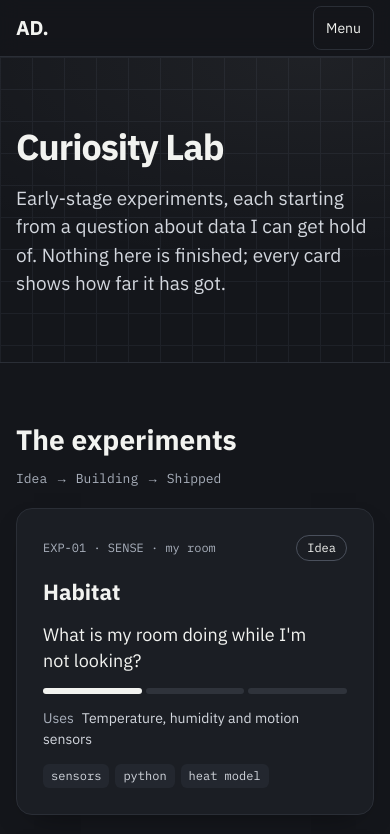
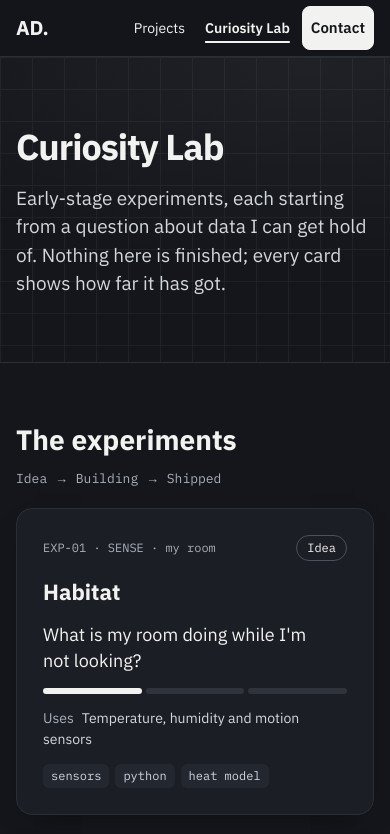
Before and after one commit to aravind2405/ad-site, a Next.js app: page /lab in a window 390 px wide. Shown: the top 834 px of the page. Built offline with nearby package versions, Linux system fonts and the light colour scheme.

Commit message:
feat: keep Curiosity Lab and Contact on the top bar, with no phone menu
On the home page Projects is left out of the bar, since the page leads there. It stays on inner pages as the way back. Closes #51.

```diff
--- a/src/components/NavLinks.tsx
+++ b/src/components/NavLinks.tsx
@@ -1,7 +1,6 @@
 'use client';
 
-import { useEffect, useRef, useState } from 'react';
-import type { MouseEvent } from 'react';
+import { useEffect, useState } from 'react';
 import Link from 'next/link';
 import { usePathname } from 'next/navigation';
 
@@ -10,7 +9,8 @@ interface Props {
 }
 
 // Each nav item points at a page or a section of the home page. `section` is the id of the home
-// page section that lights the item while it is on screen.
+// page section that lights the item while it is on screen. On the home page, Projects is left out:
+// people scroll to it, and the page itself leads there. It stays on inner pages as the way back.
 const links = [
   {
     href: '/#projects',
@@ -27,16 +27,14 @@ const links = [
   { href: '/#contact', label: 'Contact', section: 'contact', page: () => false },
 ];
 
-// On phones the links live in a <details> menu, so it works without JavaScript. This closes it after
-// a link is followed.
-function closeMenu(e: MouseEvent<HTMLElement>) {
-  e.currentTarget.closest('details')?.removeAttribute('open');
-}
+// On the home page Projects is left out; on inner pages it is the way back.
+const visibleLinks = (pathname: string) =>
+  pathname === '/' ? links.filter((l) => l.section !== 'projects') : links;
 
 export default function NavLinks({ resume }: Props) {
   const pathname = usePathname();
   const [section, setSection] = useState<string | null>(null);
-  const menu = useRef<HTMLDetailsElement>(null);
+  const visible = visibleLinks(pathname);
 
   // On the home page, highlight the section that crosses a line 45% down the screen. This only
   // reads positions; it never changes the scroll.
@@ -49,7 +47,8 @@ export default function NavLinks({ resume }: Props) {
       const atBottom =
         window.scrollY + window.innerHeight >= document.documentElement.scrollHeight - 2;
       let current: string | null = null;
-      for (const l of links) {
+      const visible = visibleLinks(pathname);
+      for (const l of visible) {
         const el = document.getElementById(l.section);
         if (!el) continue;
         const rect = el.getBoundingClientRect();
@@ -58,7 +57,7 @@ export default function NavLinks({ resume }: Props) {
       // Nothing is lit on the hero; the last section is lit once the page cannot scroll further.
       if (window.scrollY < 8) current = null;
       else if (atBottom) {
-        const last = [...links].reverse().find((l) => document.getElementById(l.section));
+        const last = [...visible].reverse().find((l) => document.getElementById(l.section));
         current = last ? last.section : current;
       }
       setSection(current);
@@ -76,51 +75,30 @@ export default function NavLinks({ resume }: Props) {
     };
   }, [pathname]);
 
-  // Escape closes the phone menu and returns focus to its button.
-  useEffect(() => {
-    const onKey = (e: KeyboardEvent) => {
-      const el = menu.current;
-      if (e.key === 'Escape' && el?.open) {
-        el.removeAttribute('open');
-        el.querySelector('summary')?.focus();
-      }
-    };
-    document.addEventListener('keydown', onKey);
-    return () => document.removeEventListener('keydown', onKey);
-  }, []);
-
-  const items = (cta: boolean, onClick?: (e: MouseEvent<HTMLElement>) => void) => (
-    <>
-      {links.map((l) => {
+  return (
+    <div className="nav-links">
+      <div className="nav-main">
+        {visible.map((l) => {
           const onPage = l.page(pathname);
           const inView = pathname === '/' && section === l.section;
-        const isCta = cta && l.section === 'contact';
+          const isCta = l.section === 'contact';
           return (
             <Link
               key={l.href}
               href={l.href}
               className={isCta ? 'btn btn-sm btn-primary nav-cta' : undefined}
               aria-current={onPage ? 'page' : inView ? 'location' : undefined}
-            onClick={onClick}
             >
               {l.label}
             </Link>
           );
         })}
         {resume && (
-        <a href={resume} download="Aravind-Danassegarane-Resume.pdf" onClick={onClick}>
+          <a href={resume} download="Aravind-Danassegarane-Resume.pdf">
             Resume
           </a>
         )}
-    </>
-  );
-  return (
-    <div className="nav-links">
-      <div className="nav-main">{items(true)}</div>
-      <details className="nav-menu" ref={menu}>
-        <summary>Menu</summary>
-        <div className="nav-sheet">{items(false, closeMenu)}</div>
-      </details>
+      </div>
     </div>
   );
 }
--- a/src/styles/global.css
+++ b/src/styles/global.css
@@ -153,8 +153,7 @@ time {
   align-items: center;
   gap: var(--space-1);
 }
-.nav-main a,
-.nav-menu summary {
+.nav-main a {
   display: inline-flex;
   align-items: center;
   min-height: var(--tap-target);
@@ -171,44 +170,6 @@ time {
   text-decoration-thickness: var(--stroke-rule);
   text-underline-offset: 8px;
 }
-.nav-menu {
-  display: none;
-}
-.nav-menu summary {
-  list-style: none;
-  border: var(--stroke-hairline) solid var(--line);
-}
-.nav-menu summary::-webkit-details-marker {
-  display: none;
-}
-.nav-sheet {
-  display: none;
-  --ink: #16181d;
-  --line: #dadfd6;
-}
-.nav-menu[open] .nav-sheet {
-  display: flex;
-  flex-direction: column;
-  gap: var(--space-2);
-  position: fixed;
-  left: 0;
-  right: 0;
-  bottom: 0;
-  z-index: 60;
-  padding: var(--space-4) var(--gutter) calc(var(--space-6) + env(safe-area-inset-bottom));
-  background: var(--bg);
-  border-top: var(--stroke-hairline) solid var(--line);
-  box-shadow: var(--shadow-lg);
-}
-.nav-sheet a {
-  display: flex;
-  align-items: center;
-  min-height: 48px;
-  color: var(--ink);
-  text-decoration: none;
-  padding: 0 var(--space-3);
-  border-radius: var(--radius-sm);
-}
 .nav-cta {
   margin-left: var(--space-1);
 }
@@ -233,14 +194,6 @@ time {
     margin-left: 0;
     padding: 0 14px;
     font-size: var(--text-caption);
-  }
-}
-@media (max-width: 767px) {
-  .nav-main {
-    display: none;
-  }
-  .nav-menu {
-    display: block;
   }
 }
 
@@ -1260,17 +1213,8 @@ html:not(.js) .diagram,
   color: #14161b;
 }
 .lab-page .logo,
-.lab-page .nav-main a,
-.lab-page .nav-menu summary,
-.lab-page .nav-sheet a {
+.lab-page .nav-main a {
   color: #f2f3f0;
-}
-.lab-page .nav-menu summary {
-  border-color: #2a2e36;
-}
-.lab-page .nav-menu[open] .nav-sheet {
-  background: #14161b;
-  border-color: #2a2e36;
 }
 .lab-page .nav-links .nav-cta {
   background: #f2f3f0;
```
Also changed, not shown: 2 other files (tests, documents, lock files or other folders). Lines whose indentation alone changed are shown as unchanged.
